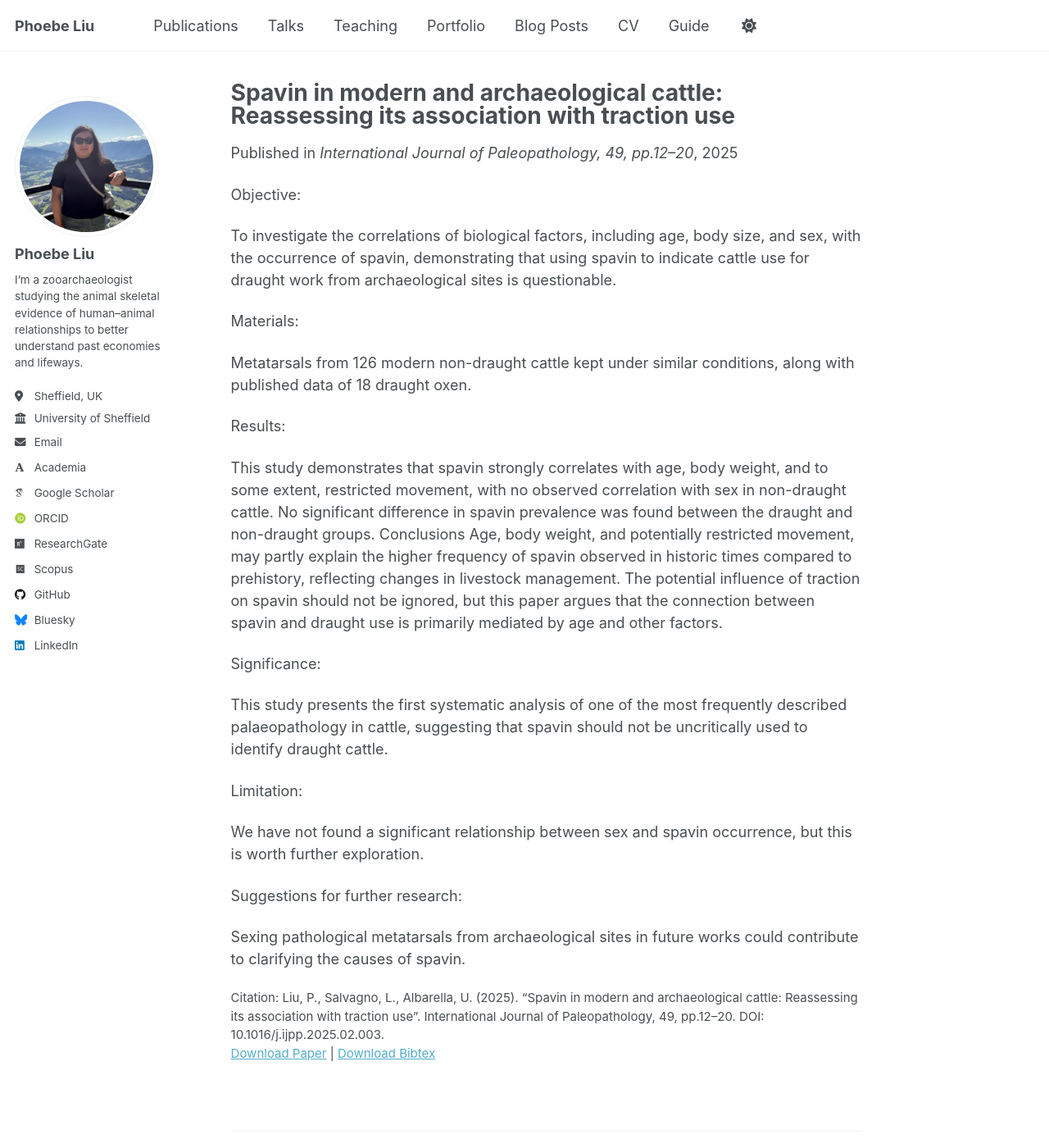
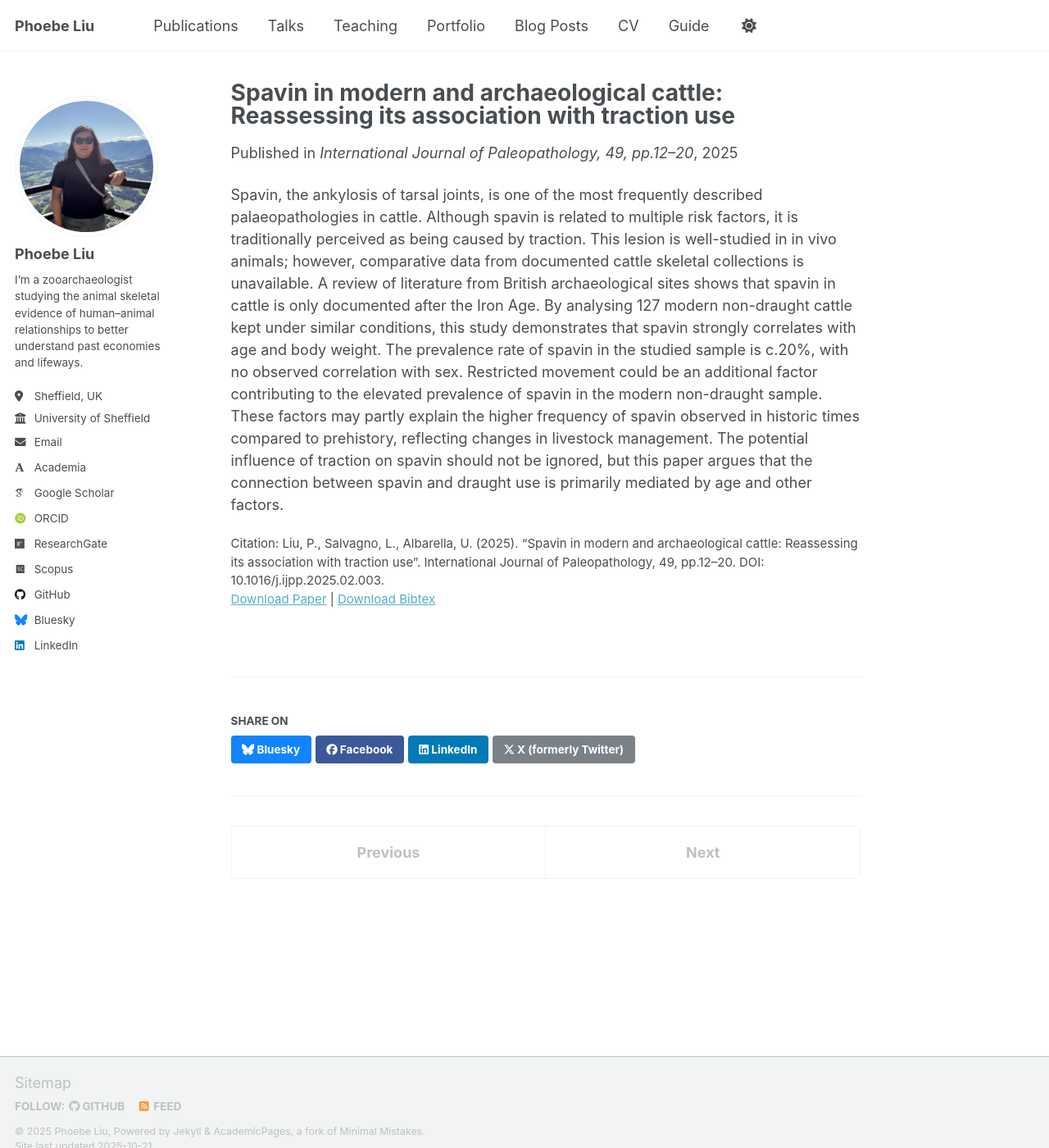
Before and after one commit to Phoebe-WCLiu/phoebe-wcliu.github.io, a Jekyll site: the page built from _publications/2025-06-01-cattle-spavin.md, in a window 1280 px wide and 1400 px high. Shown: the whole window at 82% size. Built offline with Jekyll 4.4.1, drawn with Linux system fonts in a browser that asks for light colours; some web fonts are replaced; a script that is not in the unit is left out.

Commit message:
Update 2025-06-01-cattle-spavin.md

```diff
--- a/_publications/2025-06-01-cattle-spavin.md
+++ b/_publications/2025-06-01-cattle-spavin.md
@@ -3,7 +3,8 @@ title: "Spavin in modern and archaeological cattle: Reassessing its association
 collection: publications
 category: manuscripts
 permalink: /publication/2025-06-01-cattle-spavin
-excerpt: #
+excerpt: Spavin, the ankylosis of tarsal joints, is one of the most frequently described palaeopathologies in cattle. Although spavin is related to multiple risk factors, it is traditionally perceived as being caused by traction. This lesion is well-studied in in vivo animals; however, comparative data from documented cattle skeletal collections is unavailable. A review of literature from British archaeological sites shows that spavin in cattle is only documented after the Iron Age. By analysing 127 modern non-draught cattle kept under similar conditions, this study demonstrates that spavin strongly correlates with age and body weight. The prevalence rate of spavin in the studied sample is c.20%, with no observed correlation with sex. Restricted movement could be an additional factor contributing to the elevated prevalence of spavin in the modern non-draught sample. These factors may partly explain the higher frequency of spavin observed in historic times compared to prehistory, reflecting changes in livestock management. The potential influence of traction on spavin should not be ignored, but this paper argues that the connection between spavin and draught use is primarily mediated by age and other factors.
+
 date: 2025-06-01
 venue: 'International Journal of Paleopathology, 49, pp.12–20'
 slidesurl: #
@@ -12,29 +13,4 @@ bibtexurl: 'http://phoebe-wcliu.github.io/files/spavin.bib'
 onlineurl: 'https://www.sciencedirect.com/science/article/pii/S187998172500004X'
 citation: 'Liu, P., Salvagno, L., Albarella, U. (2025). “Spavin in modern and archaeological cattle: Reassessing its association with traction use”. International Journal of Paleopathology, 49, pp.12–20. DOI: 10.1016/j.ijpp.2025.02.003.'
 ---
-
-Objective:
-
-To investigate the correlations of biological factors, including age, body size, and sex, with the occurrence of spavin, demonstrating that using spavin to indicate cattle use for draught work from archaeological sites is questionable.
-
-Materials:
-
-Metatarsals from 126 modern non-draught cattle kept under similar conditions, along with published data of 18 draught oxen.
-
-Results:
-
-This study demonstrates that spavin strongly correlates with age, body weight, and to some extent, restricted movement, with no observed correlation with sex in non-draught cattle. No significant difference in spavin prevalence was found between the draught and non-draught groups.
-Conclusions
-Age, body weight, and potentially restricted movement, may partly explain the higher frequency of spavin observed in historic times compared to prehistory, reflecting changes in livestock management. The potential influence of traction on spavin should not be ignored, but this paper argues that the connection between spavin and draught use is primarily mediated by age and other factors.
-
-Significance:
-
-This study presents the first systematic analysis of one of the most frequently described palaeopathology in cattle, suggesting that spavin should not be uncritically used to identify draught cattle.
-
-Limitation:
-
-We have not found a significant relationship between sex and spavin occurrence, but this is worth further exploration.
-
-Suggestions for further research:
-
-Sexing pathological metatarsals from archaeological sites in future works could contribute to clarifying the causes of spavin.
+Spavin, the ankylosis of tarsal joints, is one of the most frequently described palaeopathologies in cattle. Although spavin is related to multiple risk factors, it is traditionally perceived as being caused by traction. This lesion is well-studied in in vivo animals; however, comparative data from documented cattle skeletal collections is unavailable. A review of literature from British archaeological sites shows that spavin in cattle is only documented after the Iron Age. By analysing 127 modern non-draught cattle kept under similar conditions, this study demonstrates that spavin strongly correlates with age and body weight. The prevalence rate of spavin in the studied sample is c.20%, with no observed correlation with sex. Restricted movement could be an additional factor contributing to the elevated prevalence of spavin in the modern non-draught sample. These factors may partly explain the higher frequency of spavin observed in historic times compared to prehistory, reflecting changes in livestock management. The potential influence of traction on spavin should not be ignored, but this paper argues that the connection between spavin and draught use is primarily mediated by age and other factors.
```
